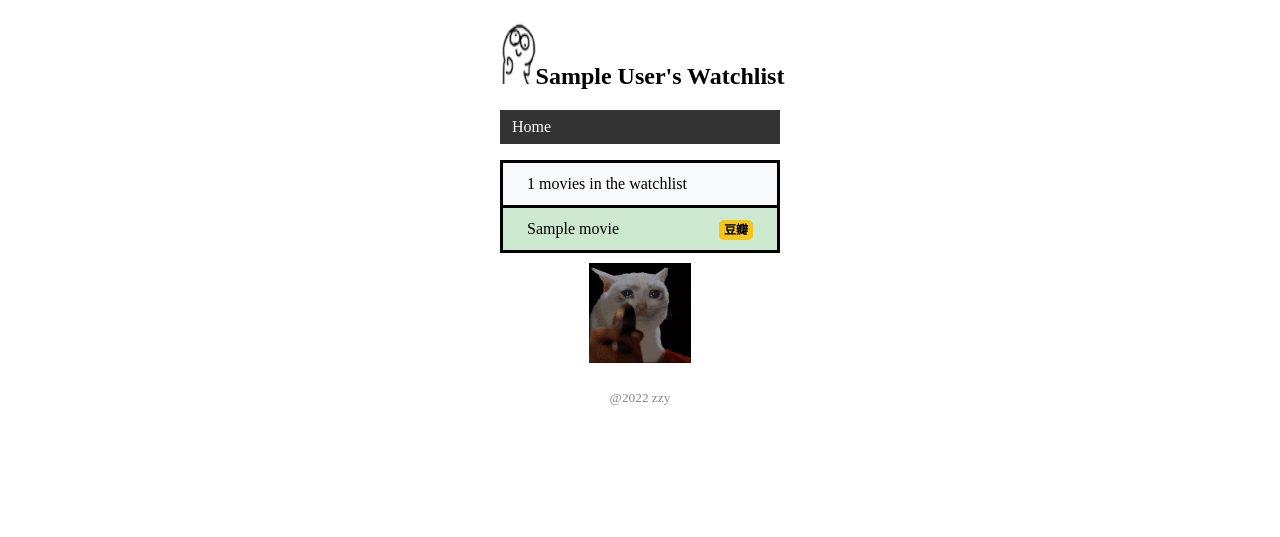
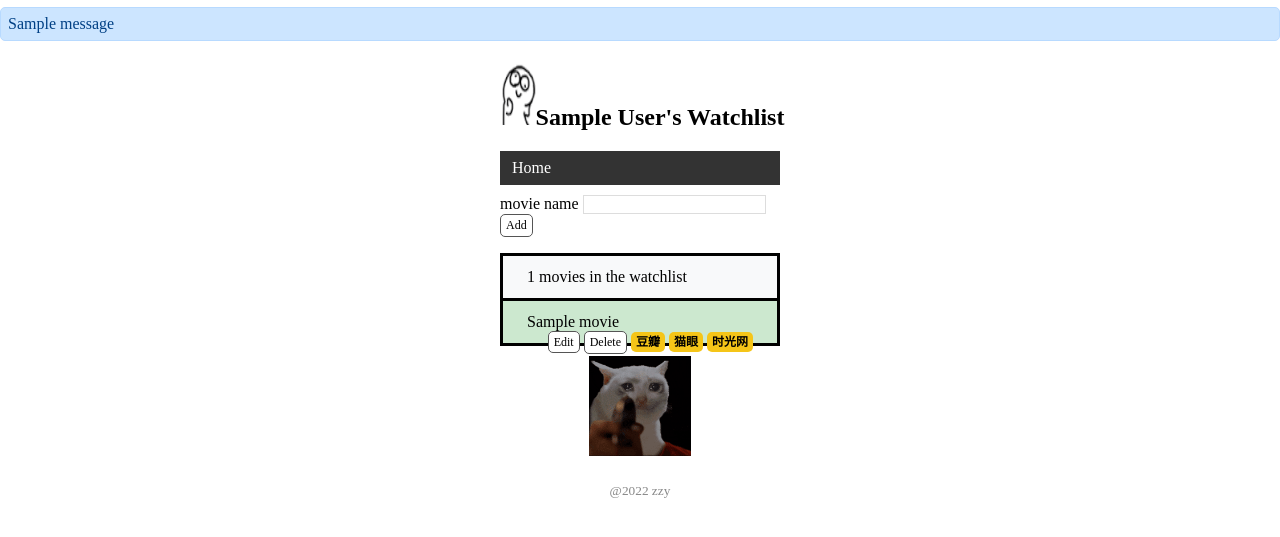
Before and after one commit to zhuangzhiyong123/listweb, a Flask app: page / in a window 1280 px wide. Shown: the top 537 px of the page. Run offline with Flask 2, Linux system fonts and the light colour scheme; tables that the repository leaves empty hold one stand-in row (values such as "Sample post"); one stand-in notice (Sample message) is shown.

Commit message:
add 表单

```diff
--- a/app.py
+++ b/app.py
@@ -1,4 +1,4 @@
-from flask import Flask, render_template
+from flask import request, url_for, redirect, flash, Flask, render_template
 from flask_sqlalchemy import SQLAlchemy  # 导入扩展类
 
 # 设置数据库 URI
@@ -34,16 +34,65 @@ def inject_user():
     return dict(user=user)  # 需要返回字典，等同于return {'user': user}
 
 
-@app.route('/')
+@app.route('/', methods=['GET', 'POST'])
 def index():
+    if request.method == 'POST':  # 判断是否是 POST 请求
+        # 获取表单数据
+        title = request.form.get('title')  # 传入表单对应输入字段的name值
+        if (not title) or (len(title) > 60):
+            flash('Invalid input.')  # 显示错误提示
+            return redirect(url_for('index'))  # 重定向回主页
+        # 保存表单数据到数据库
+        movie = Movie(title=title)
+        db.session.add(movie)
+        db.session.commit()
+        flash('Item created.')  # 显示成功创建的提示
+        return redirect(url_for('index'))  # 重定向回主页
     movies = Movie.query.all()
     return render_template('index.html', movies=movies)
+
+
+@app.route('/movie/edit/<int:movie_id>', methods=['GET', 'POST'])
+def edit(movie_id):
+    movie = Movie.query.get_or_404(movie_id)
+    if request.method == 'POST': # 处理编辑表单的提交请求
+        title = request.form['title']
+        if not title or len(title) > 60:
+            flash('Invalid input.')
+            return redirect(url_for('edit', movie_id=movie_id))
+        # 重定向回对应的编辑页面
+        movie.title = title # 更新标题
+        db.session.commit() # 提交数据库会话
+        flash('Item updated.')
+        return redirect(url_for('index')) # 重定向回主页
+    return render_template('edit.html', movie=movie) # 传入被编辑的电影记录
+
+
+@app.route('/movie/delete/<int:movie_id>', methods=['POST']) #限定只接受 POST 请求
+def delete(movie_id):
+    movie = Movie.query.get_or_404(movie_id) # 获取电影记录
+    db.session.delete(movie) # 删除对应的记录
+    db.session.commit() # 提交数据库会话
+    flash('Item deleted.')
+    return redirect(url_for('index')) # 重定向回主页
 
 
 @app.errorhandler(404)
 def page_not_found(e):
     return render_template('404.html'), 404
 
+
+@app.errorhandler(400)
+def bad_request(e):
+    return render_template('400.html'), 400
+
+
+@app.errorhandler(500)
+def internal_server_error(e):
+    return render_template('500.html'), 500
+
+
+app.config['SECRET_KEY'] = 'dev'
 
 # 自定义命令 initdb
 import click
--- a/static/style.css
+++ b/static/style.css
@@ -5,6 +5,17 @@ body{
     font-size = 14px;
     font-family = Helvetica, Arial, sans-serif;
     }
+/* 设置消息提示样式 */
+.alert {
+position: relative;
+padding: 7px;
+margin: 7px 0;
+border: 1px solid transparent;
+color: #004085;
+background-color: #cce5ff;
+border-color: #b8daff;
+border-radius: 5px;
+}
 /* 标题居中 */
 h2{text-align:center;}
 
@@ -32,7 +43,38 @@ nav li a:hover {
 background-color: #111;
 }
 
+/* 覆盖某些浏览器对 input 元素定义的字体 */
+input[type=submit] {
+font-family: inherit;
+}
+input[type=text] {
+border: 1px solid #ddd;
+}
+.btn {
+font-size: 12px;
+padding: 3px 5px;
+text-decoration: none;
+cursor: pointer;
+background-color: white;
+color: black;
+border: 1px solid #555555;
+border-radius: 5px;
+}
+.btn:hover {
+text-decoration: none;
+background-color: black;
+color: white;
+border: 1px solid black;
+}
+.inline-form{
+    display: inline;
+}
 
+.add_movie_form{
+    margin-left: 500px;
+    margin-right: 500px;
+    margin-top: 10px;
+    }
 /* 页脚 */
 footer{
     color: #888;
@@ -83,7 +125,7 @@ height: 100px;
 .float-right {
 float: right;
 }
-.imdb {
+.movieweb {
 font-size: 12px;
 font-weight: bold;
 color: black;
--- a/templates/base.html
+++ b/templates/base.html
@@ -3,16 +3,17 @@
 <head>
     {% block head %}
     <meta charset="UTF-8">
-
-
     <meta name="viewport" content="width=device-width, initial-scale=1.0">
-
     <title>{{ user.name }}'s Watchlist</title>
     <link rel="icon" href="{{ url_for('static', filename='微信头像.ico') }}"/>
     <link rel="stylesheet" href="{{ url_for('static', filename='style.css') }}" type="text/css"/>
     {% endblock %}
 </head>
 <body>
+    <!-- 插入到页面标题上方 -->
+    {% for message in get_flashed_messages() %}
+         <div class="alert">{{ message }}</div>
+    {% endfor %}
     <h2>
         <img alt='image1' class='image1' src="{{ url_for('static', filename='images/微信图片_20220706112808.gif') }}"
              width="64" height="64"/>{{ user.name }}'s Watchlist
--- a/templates/index.html
+++ b/templates/index.html
@@ -1,14 +1,26 @@
 {% extends 'base.html' %}  # 声明扩展自模板 base.html
 
 {% block content %}
+       <form method="POST" class="add_movie_form">
+            movie name <input type="text" name="title" autocomplete="off" required>
+            <input class="btn" type="submit" name="submit" value="Add">
+        </form>
+    <ul class="movie-list">
 
-    <ul class="movie-list">
         <li class="movies-len">{{ movies|length }} movies in the watchlist</li> {# 使用lenth过滤器获取movies的长度 #}
         {% for movie in movies %} {# 迭代movies变量 #}
         <li>{{ movie.title }}
         <span class="float-right">
-        <a class="imdb" href="https://www.douban.com/search?q={{
+            <a class="btn" href="{{ url_for('edit', movie_id=movie.id) }}">Edit</a>
+            <form class="inline-form" method="post"	action="{{ url_for('delete', movie_id=movie.id)	}}">
+                <input	class="btn"	type="submit" name="delete" value="Delete" onclick="return	confirm('Are you sure?')">
+            </form>
+            <a class="movieweb" href="https://www.douban.com/search?q={{
         movie.title }}" target="_blank" title="Find this movie on douban">豆瓣</a>
+            <a class="movieweb" href="https://www.maoyan.com/query?kw={{
+        movie.title }}" target="_blank" title="Find this movie on maoyan">猫眼</a>
+            <a class="movieweb" href="http://film.mtime.com/search/?q={{
+        movie.title }}&suggestType=0" target="_blank" title="Find this movie on shiguangwang">时光网</a>
         </span>
         </li>
         {% endfor %} {# 结束for循环语句 #}
```
Also changed, not shown: templates/400.html (added, +12 -0 lines), templates/500.html (added, +12 -0 lines), templates/edit.html (added, +8 -0 lines), 进展截图/修改影评网站.png (added).
